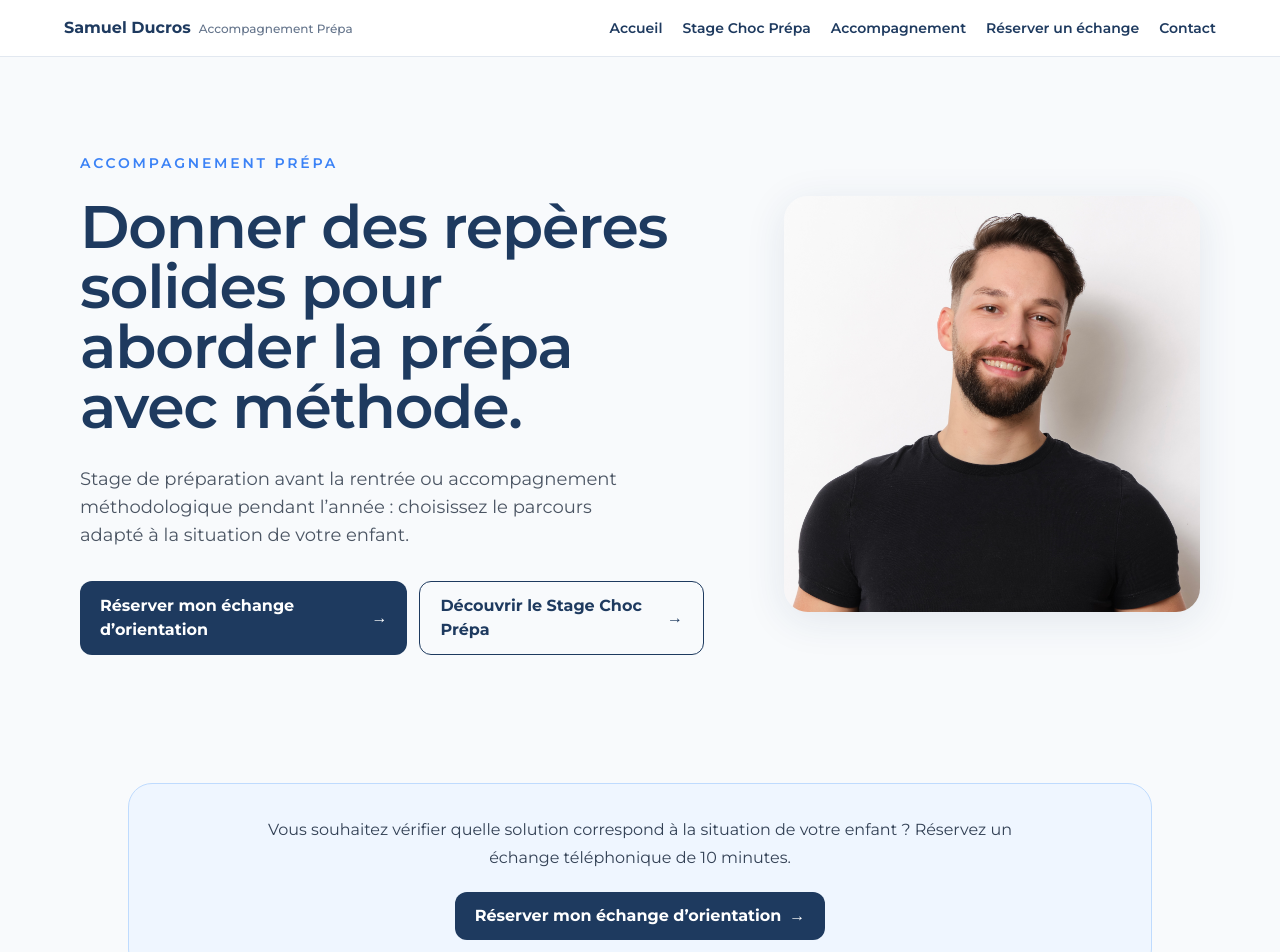
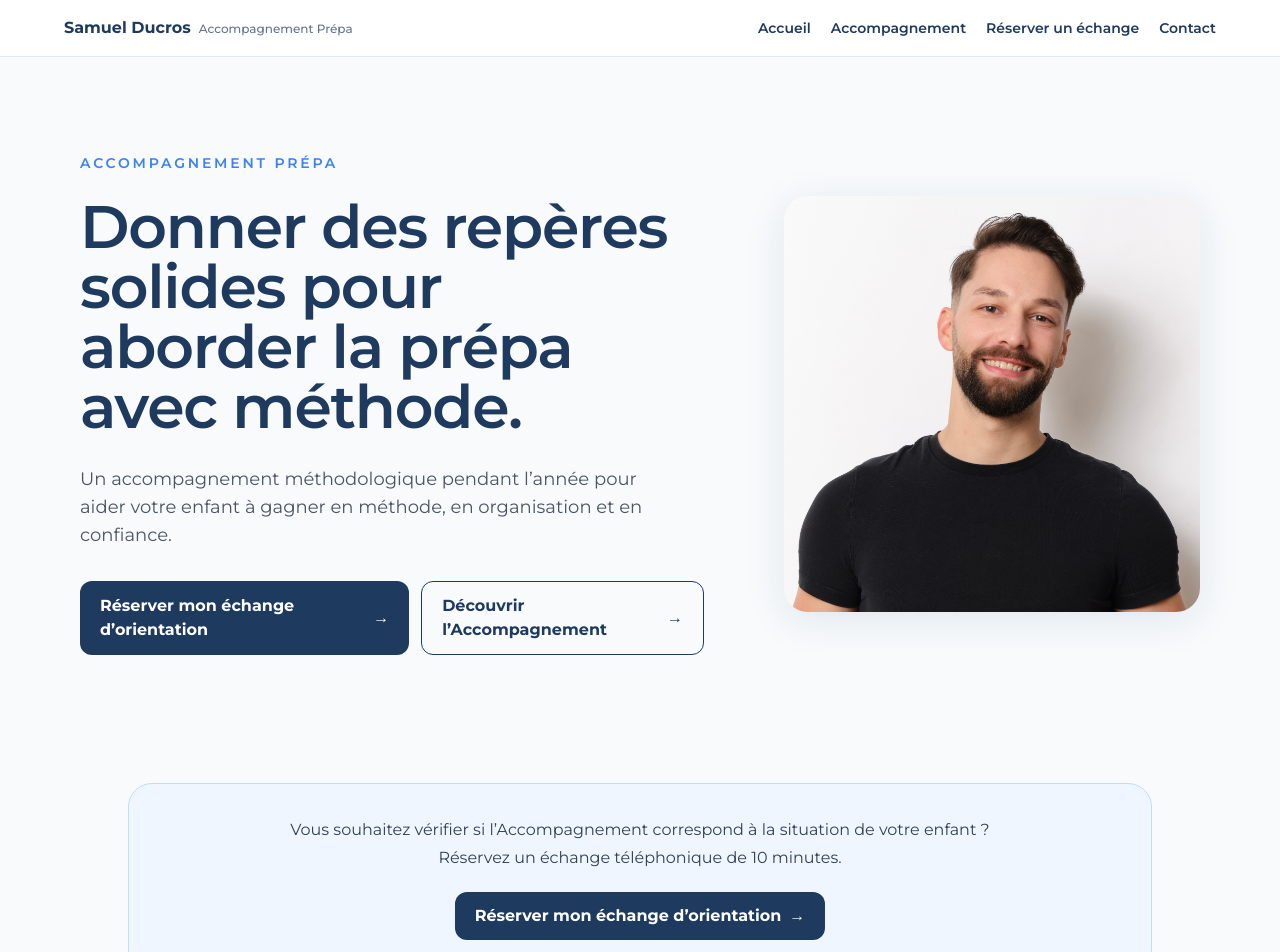
Before and after one commit to Samuelducros/prepa-landing-page, a React (Vite) app: page / in a window 1280 px wide. Shown: the top 952 px of the page. Built offline with nearby package versions, Linux system fonts and the light colour scheme.

Commit message:
Retirer le Stage du parcours public

```diff
--- a/src/SitePages.jsx
+++ b/src/SitePages.jsx
@@ -100,8 +100,7 @@ export function AccompanimentLanding(){return <Shell eyebrow="Accompagnement Pr
 </section>
 <section className="mt-8 rounded-3xl bg-white p-7 shadow-sm ring-1 ring-slate-200">
 <h2 className="text-2xl font-bold">Comment commencer ?</h2>
-<p className="mt-3 leading-7 text-slate-700">La qualification écrite est obligatoire avant tout diagnostic. Si la situation est adaptée, un diagnostic est organisé avec l’étudiant et au moins un parent ;
-le lien de réservation est envoyé uniquement par e-mail.</p>
+<p className="mt-3 leading-7 text-slate-700">Réservez un échange d’orientation de 10 minutes pour faire le point sur votre situation. Si l’accompagnement paraît adapté, la suite éventuelle vous sera expliquée à l’issue de cet échange.</p>
 </section>
 <section className="mt-8 grid gap-5 md:grid-cols-2">
 <Card variant="blue" title="Axes de travail">
@@ -122,7 +121,7 @@ ils ne constituent pas une garantie de résultat.</p>
 <Plaquette url={ACCOMPANIMENT_BROCHURE_URL} compact />
 <section className="mt-8 rounded-3xl bg-white p-7 shadow-sm ring-1 ring-slate-200">
 <h2 className="text-2xl font-bold">Déroulement de l’entrée</h2>
-<div className="mt-6 grid gap-4 sm:grid-cols-2">{["Qualification écrite","Analyse de la demande","Lien privé envoyé par e-mail","Diagnostic avec l’étudiant et un parent"].map((step,index)=>
+<div className="mt-6 grid gap-4 sm:grid-cols-2">{["Réservation d’un échange d’orientation","Échange téléphonique de 10 minutes","Analyse de la situation","Suite éventuelle expliquée"].map((step,index)=>
 <div key={step} className="flex gap-3 rounded-2xl bg-[#F8FAFC] p-4">
 <span className="flex h-8 w-8 shrink-0 items-center justify-center rounded-full bg-[#1E3A5F] font-bold text-[#F6B632]">{index+1}</span>
 <p className="font-semibold">{step}</p>
@@ -130,7 +129,7 @@ ils ne constituent pas une garantie de résultat.</p>
 </section>
 <section className="mt-8">
 <h2 className="text-2xl font-bold">FAQ Accompagnement</h2>
-<div className="mt-4 divide-y divide-slate-200">{[['À qui s’adresse l’accompagnement ?','Aux lycéens de Terminale visant une CPGE scientifique et aux étudiants de première ou deuxième année de CPGE scientifique.'],['Pourquoi faut-il remplir un questionnaire ?','Il permet d’analyser la situation avant de proposer un diagnostic.'],['Le questionnaire garantit-il une place ?','Non : il ne garantit ni admission, ni place, ni créneau.'],['Comment se déroule le diagnostic ?','Il réunit l’étudiant et au moins un parent après qualification écrite.'],['L’accompagnement est-il individuel ?','Non : il se déroule en petit groupe de trois étudiants maximum.'],['Comment poser une question avant de commencer ?','Écrivez à contact@samuel-ducros.fr ou utilisez la page Contact.']].map(([q,a])=>
+<div className="mt-4 divide-y divide-slate-200">{[['À qui s’adresse l’accompagnement ?','Aux lycéens de Terminale visant une CPGE scientifique et aux étudiants de première ou deuxième année de CPGE scientifique.'],['Pourquoi réserver un échange d’orientation ?','Il permet de répondre à vos premières questions, de comprendre rapidement la situation de l’étudiant et de vérifier si l’accompagnement peut correspondre à ses besoins.'],['L’échange garantit-il une place ?','Non : il ne garantit ni admission, ni place, ni créneau.'],['Comment se déroule la suite ?','Si l’accompagnement paraît pertinent, la suite éventuelle est expliquée à l’issue de l’échange.'],['L’accompagnement est-il individuel ?','Non : il se déroule en petit groupe de trois étudiants maximum.'],['Comment poser une question avant de commencer ?','Écrivez à contact@samuel-ducros.fr ou utilisez la page Contact.']].map(([q,a])=>
 <details key={q} className="py-4">
 <summary className="cursor-pointer font-semibold">{q}</summary>
 <p className="mt-2 text-slate-600">{a}</p>
@@ -173,7 +172,7 @@ export function OrientationPage(){return <Shell eyebrow="Échange d’orientatio
 </section>
 <section className="mt-8 rounded-3xl border border-[#F6B632] bg-[#FFF9EA] p-7 text-center">
 <p className="font-semibold leading-7 text-[#1E3A5F]">La réservation de cet échange est nécessaire pour qu’une demande d’accompagnement puisse être étudiée.</p>
-<div className="mt-6 flex flex-wrap justify-center gap-x-5 gap-y-3 text-sm font-semibold"><a href="/accompagnement" className="text-blue-700 underline underline-offset-4">Découvrir l’Accompagnement</a><a href="/stage" className="text-blue-700 underline underline-offset-4">Découvrir le Stage Choc Prépa</a><a href="/contact" className="text-blue-700 underline underline-offset-4">Nous contacter</a></div>
+<div className="mt-6 flex flex-wrap justify-center gap-x-5 gap-y-3 text-sm font-semibold"><a href="/accompagnement" className="text-blue-700 underline underline-offset-4">Découvrir l’Accompagnement</a><a href="/contact" className="text-blue-700 underline underline-offset-4">Nous contacter</a></div>
 <div className="mt-7 flex justify-center"><Button href={ORIENTATION_BOOKING_URL} unavailableText="La réservation en ligne sera disponible prochainement. Pour toute question, contactez-nous par e-mail.">Choisir mon créneau d’échange</Button></div>
 </section>
 </Shell>}
@@ -193,7 +192,6 @@ export default function ContactPage(){const [status,setStatus]=useState('');cons
 </label>
 </div>
 <label className="mt-5 block">Objet<select required name="subject" className="mt-2 w-full rounded-xl border border-slate-300 p-3">
-<option value="Stage">Stage</option>
 <option value="Accompagnement">Accompagnement</option>
 <option value="Autre">Autre</option>
 </select>
--- a/src/components/HomeFaq.jsx
+++ b/src/components/HomeFaq.jsx
@@ -1 +1 @@
-const faqs=[['Comment choisir entre le Stage et l’Accompagnement ?','Le Stage Choc Prépa aide à préparer l’entrée en première année de CPGE scientifique avant la rentrée. L’Accompagnement propose un suivi méthodologique pendant l’année.'],['Tous les élèves sont-ils acceptés ?','Les demandes sont examinées afin de vérifier que le parcours correspond à la situation de l’étudiant et que la capacité du groupe le permet.'],['Comment commence l’Accompagnement ?','La première étape est une qualification écrite. Les profils adaptés reçoivent ensuite par e-mail un lien privé pour réserver un diagnostic.'],['Combien de temps dure l’Accompagnement ?','L’accompagnement est prévu sur 12 semaines, avec un créneau hebdomadaire fixe de deux heures.']]; export default function HomeFaq(){return <section className="px-6 py-20 sm:px-10 sm:py-28 lg:px-20"><div className="mx-auto max-w-3xl"><p className="text-center text-sm font-semibold uppercase tracking-[0.2em] text-[#3B82F6]">FAQ</p><h2 className="mt-3 text-center text-3xl font-semibold text-[#1E3A5F]">Questions fréquentes</h2><div className="mt-10 divide-y divide-slate-200">{faqs.map(([q,a])=><details key={q} className="py-5"><summary className="cursor-pointer font-semibold text-[#1E3A5F]">{q}</summary><p className="mt-3 leading-7 text-slate-600">{a}</p></details>)}</div></div></section>}
+const faqs=[['À qui s’adresse l’Accompagnement ?','Il s’adresse aux élèves de Terminale visant une CPGE scientifique ainsi qu’aux étudiants en première ou deuxième année de CPGE scientifique.'],['Tous les élèves sont-ils acceptés ?','Les demandes sont examinées afin de vérifier que l’accompagnement correspond à la situation de l’étudiant et que la capacité du groupe le permet.'],['Comment commencer l’Accompagnement ?','Réservez d’abord un échange téléphonique de 10 minutes pour faire le point sur votre situation et être orienté vers la suite la plus adaptée.'],['Combien de temps dure l’Accompagnement ?','L’accompagnement est prévu sur 12 semaines, avec un créneau hebdomadaire fixe de deux heures.']]; export default function HomeFaq(){return <section className="px-6 py-20 sm:px-10 sm:py-28 lg:px-20"><div className="mx-auto max-w-3xl"><p className="text-center text-sm font-semibold uppercase tracking-[0.2em] text-[#3B82F6]">FAQ</p><h2 className="mt-3 text-center text-3xl font-semibold text-[#1E3A5F]">Questions fréquentes</h2><div className="mt-10 divide-y divide-slate-200">{faqs.map(([q,a])=><details key={q} className="py-5"><summary className="cursor-pointer font-semibold text-[#1E3A5F]">{q}</summary><p className="mt-3 leading-7 text-slate-600">{a}</p></details>)}</div></div></section>}
```
Also changed, not shown: src/App.jsx (+5 -5 lines), src/components/HomeHero.jsx (+1 -1 lines).
